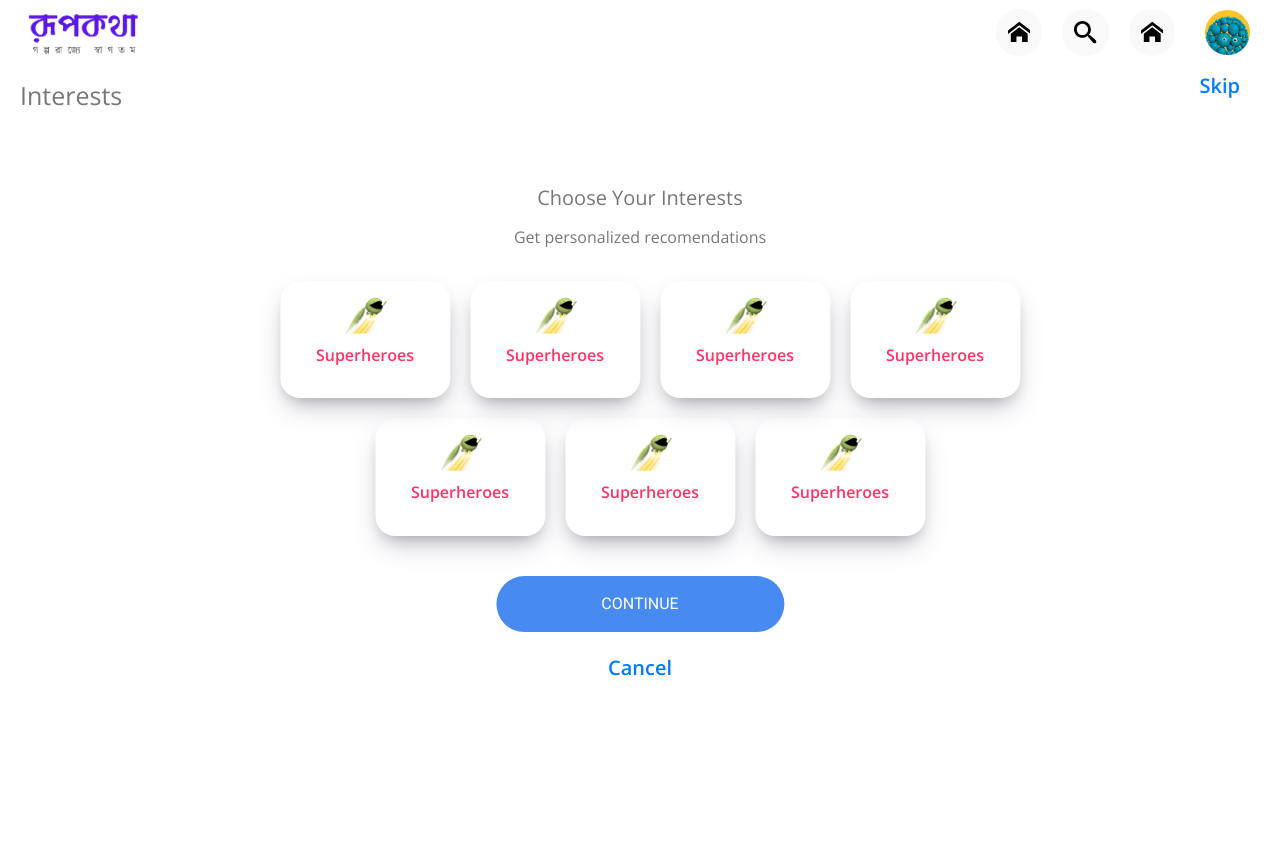
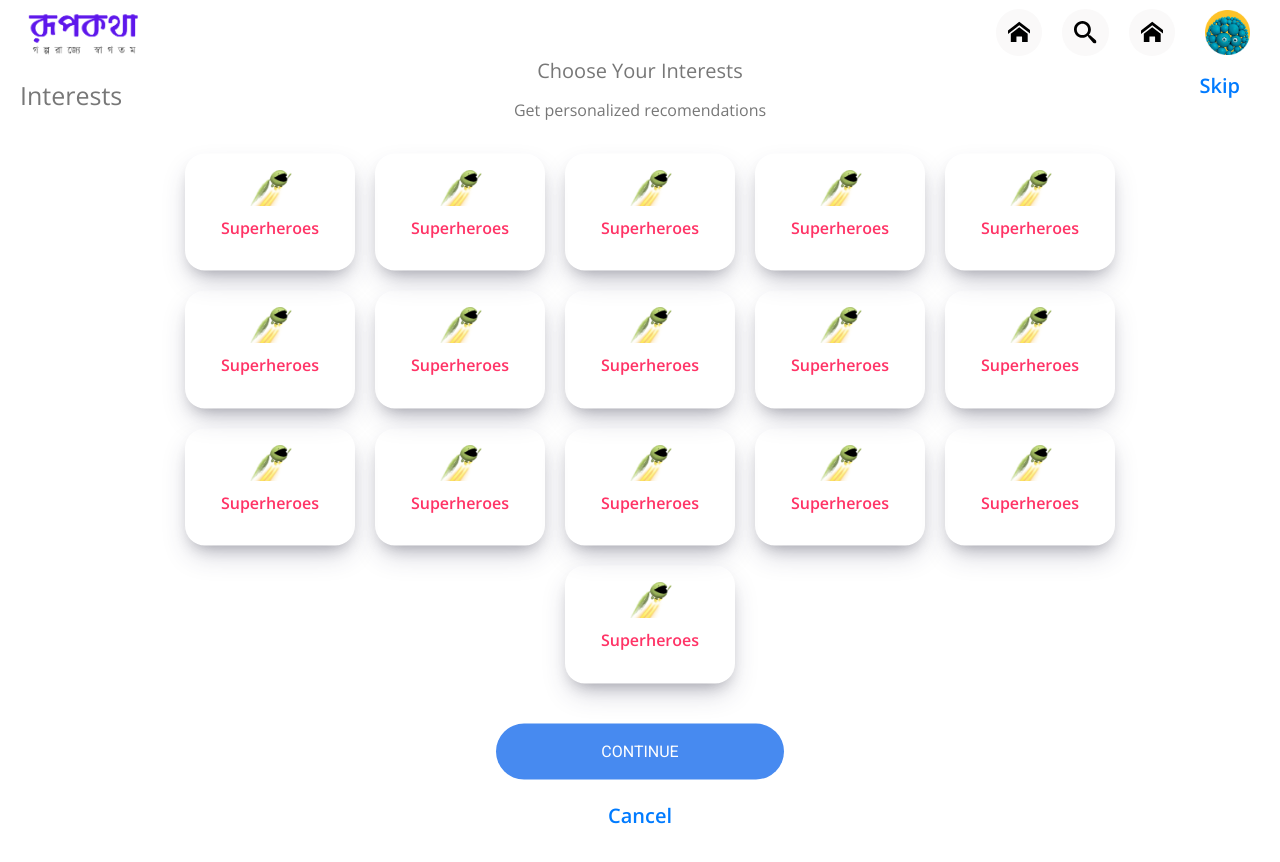
Before and after one commit to EbrahimAli-RU/Rupkotha-client, a React (Create React App) app: page /profile/interest in a window 1280 px wide. Shown: the top 862 px of the page. Before the commit the page ends 800 px from the top, so only its background shows below. Built offline with nearby package versions, Linux system fonts and the light colour scheme.

Commit message:
show user which one is selected or not

```diff
--- /dev/null
+++ b/src/component/profileTitle/InterestCard.js
@@ -0,0 +1,13 @@
+import React from 'react';
+import interest1 from '../../assets/img/interest1.png'
+
+const InterestCard = (props) => {
+    return (
+        <div className={props.isSelected?'profile__interest__topic profile__interest__selected': 'profile__interest__topic'} onClick={() => props.handler(props.id)} >
+            <img src={interest1} alt='interst' />
+            <p>{props.name}</p>
+        </div>
+    );
+};
+
+export default InterestCard;
--- a/src/component/searchBox/SearchBox.js
+++ b/src/component/searchBox/SearchBox.js
@@ -1,7 +1,7 @@
 import React from 'react';
 import Icon from '../../assets/img/sprite.svg'
 
-const SearchBox = () => {
+const SearchBox = (props) => {
     return (
         <div className='search__box__wrapper'>
             <div className='search__button_div'>
@@ -9,7 +9,7 @@ const SearchBox = () => {
                     <use xlinkHref={`${Icon}#icon-search`}></use>
                 </svg>
             </div>
-            <input className='search__box' type='search' placeholder='Search...' />
+            <input className='search__box' value={props.value} onChange={props.handler} type='search' placeholder='Search...' />
         </div>
     );
 };
--- a/src/container/profile/ProfileInterest.js
+++ b/src/container/profile/ProfileInterest.js
@@ -1,9 +1,45 @@
-import React from 'react';
+import React, {useState} from 'react';
 import ProfileTitle from '../../component/profileTitle/ProfileTitle';
-import interest1 from '../../assets/img/interest1.png'
 import ButtonLink from '../../component/button/ButtonLink';
+import InterestCard from '../../component/profileTitle/InterestCard';
+
+const interest = [
+    {id: 1, name: 'Superheroes', selected: false},
+    {id: 2, name: 'Superheroes', selected: false},
+    {id: 3, name: 'Superheroes', selected: false},
+    {id: 4, name: 'Superheroes', selected: false},
+    {id: 5, name: 'Superheroes', selected: false},
+    {id: 6, name: 'Superheroes', selected: false},
+    {id: 7, name: 'Superheroes', selected: false},
+    {id: 8, name: 'Superheroes', selected: false},
+    {id: 9, name: 'Superheroes', selected: false},
+    {id: 10, name: 'Superheroes', selected: false},
+    {id: 11, name: 'Superheroes', selected: false},
+    {id: 12, name: 'Superheroes', selected: false},
+    {id: 13, name: 'Superheroes', selected: false},
+    {id: 14, name: 'Superheroes', selected: false},
+    // {id: 15, name: 'Superheroes', selected: false},
+    // {id: 16, name: 'Superheroes', selected: false},
+    {id: 17, name: 'Superheroes', selected: false},
+    {id: 18, name: 'Superheroes', selected: false}]
 
 const ProfileInterest = () => {
+    const [interests, setInterest] = useState(interest)
+
+
+    const interestHandler = (id) => {
+        let interCopy = [...interests];
+        interCopy.forEach(inte => {
+            if(inte.id === id && inte.selected === false) {inte.selected=true}
+            else if(inte.id === id && inte.selected === true) {inte.selected=false}
+        })
+        // console.log(interCopy)
+    //     let index = interCopy.indexOf(id)
+    //     index === -1 ? interCopy.push(id) : interCopy.splice(index, index + 1)
+    //   console.log(interCopy)
+        setInterest(interCopy)
+
+    }
     return (
         <>
             <ProfileTitle title='Interests' />
@@ -12,34 +48,13 @@ const ProfileInterest = () => {
                     <h2>Choose Your Interests</h2>
                     <p>Get personalized recomendations</p>
                     <div className='profile__interest__topic__wrapper'>
-                        <div className='profile__interest__topic'>
-                            <img src={interest1} alt='interst' />
-                            <p>Superheroes</p>
-                        </div>
-                        <div className='profile__interest__topic'>
-                            <img src={interest1} alt='interst' />
-                            <p>Superheroes</p>
-                        </div>
-                        <div className='profile__interest__topic'>
-                            <img src={interest1} alt='interst' />
-                            <p>Superheroes</p>
-                        </div>
-                        <div className='profile__interest__topic'>
-                            <img src={interest1} alt='interst' />
-                            <p>Superheroes</p>
-                        </div>
-                        <div className='profile__interest__topic'>
-                            <img src={interest1} alt='interst' />
-                            <p>Superheroes</p>
-                        </div>
-                        <div className='profile__interest__topic'>
-                            <img src={interest1} alt='interst' />
-                            <p>Superheroes</p>
-                        </div>
-                        <div className='profile__interest__topic'>
-                            <img src={interest1} alt='interst' />
-                            <p>Superheroes</p>
-                        </div>
+                        {interest.map(el =>
+                            <InterestCard
+                                key={el.id}
+                                isSelected={el.selected}
+                                handler={interestHandler}
+                                id={el.id}
+                                name={el.name} />)}
                     </div>
 
                     <div style={{width: '36rem', display:'flex', justifyContent: 'center'}}>
--- a/src/container/profile/SelectProfile.js
+++ b/src/container/profile/SelectProfile.js
@@ -9,13 +9,22 @@ import Spinner from '../../component/Spinner'
 
 const SelectProfile = () => {
     const [childs, setChilds] = useState([])
+    const [searchItem, setSearchItem] = useState('')
+    const [filterChild, setFilterChild] = useState([]);
+
     useEffect(() => {
         axios.get('http://localhost:8000/api/v1/user/60c71ccee820ac18f425c090').then(res => {
             setChilds(res.data.users.children)
+            console.log(res.data.users.children)
         }).catch(err => {
             console.log(err.response)
         })
     }, [])
+    const searchHandler = (e) => {
+        setSearchItem(e.target.value)
+        const filter = childs.filter(el => el.name === e.target.value)
+        setFilterChild(filter)
+    }
     return (
         <>
         {childs.length === 0 ? <Spinner show /> :
@@ -23,16 +32,21 @@ const SelectProfile = () => {
             <h1 className='select__profile__title'>Who is Watching?</h1>
             <div className='select__profile__btn-search'>
                <a href='/profile/new'>
-                    <button className='btn btn-read'>
+                    <button id='btn-read' className='btn btn-read'>
                         <svg className="nav__items__icon" style={{marginRight: '1rem', fill: 'white'}}>
                                 <use xlinkHref={`${Icon}#icon-home`}></use>
-                        </svg>add </button>
+                        </svg>add profile</button>
                 </a>
-                   <SearchBox />
+                   <SearchBox handler={searchHandler} value={searchItem} />
             </div>
 
             <div className='select__profile__wrapper width80'>
-                {childs.map(child => <Profile key={child._id} profile={profile} name={child.name} isDisplay={false} />)}
+                {searchItem.length === 0 ? <>
+                    {childs.map(child => <Profile key={child._id} profile={profile} name={child.name} isDisplay={false} />)}
+                </>: <>
+                {filterChild.map(child => <Profile key={child._id} profile={profile} name={child.name} isDisplay={false} />)}
+                </>}
+
             </div>
         </div>}
         </>
--- a/src/sass/component/button/_button.scss
+++ b/src/sass/component/button/_button.scss
@@ -19,6 +19,10 @@
         color: $color-white;
     }
 }
+#btn-read {
+    width: 20rem;
+    font-size: 1.6rem;
+}
 
 .btn-read {
     padding: 1.4rem 0;
--- a/src/sass/pages/_selectProfile.scss
+++ b/src/sass/pages/_selectProfile.scss
@@ -1,6 +1,7 @@
 .select__profile {
     &__container {
-        @include center-element(40%);
+        @include center-element(50%);
+        min-height: 60vh;
     }
 
     &__title {
--- a/src/sass/pages/profile/_profileInterest.scss
+++ b/src/sass/pages/profile/_profileInterest.scss
@@ -1,10 +1,11 @@
 .profile__interest {
     &__wrapper {
-        margin-top: 5rem;
-        @include center-element(50%);
+        margin-top: 30rem;
+        @include center-element(20%);
+        min-height: 60vh;
     }
     &__content {
-        width: 64vw;
+        width: 80vw;
         display: flex;
         justify-content: center;
         align-items: center;
@@ -44,3 +45,7 @@
         flex-wrap: wrap;
     }
 }
+
+.profile__interest__selected {
+    background-color: var(--color-Grey-light-3);
+}
```
